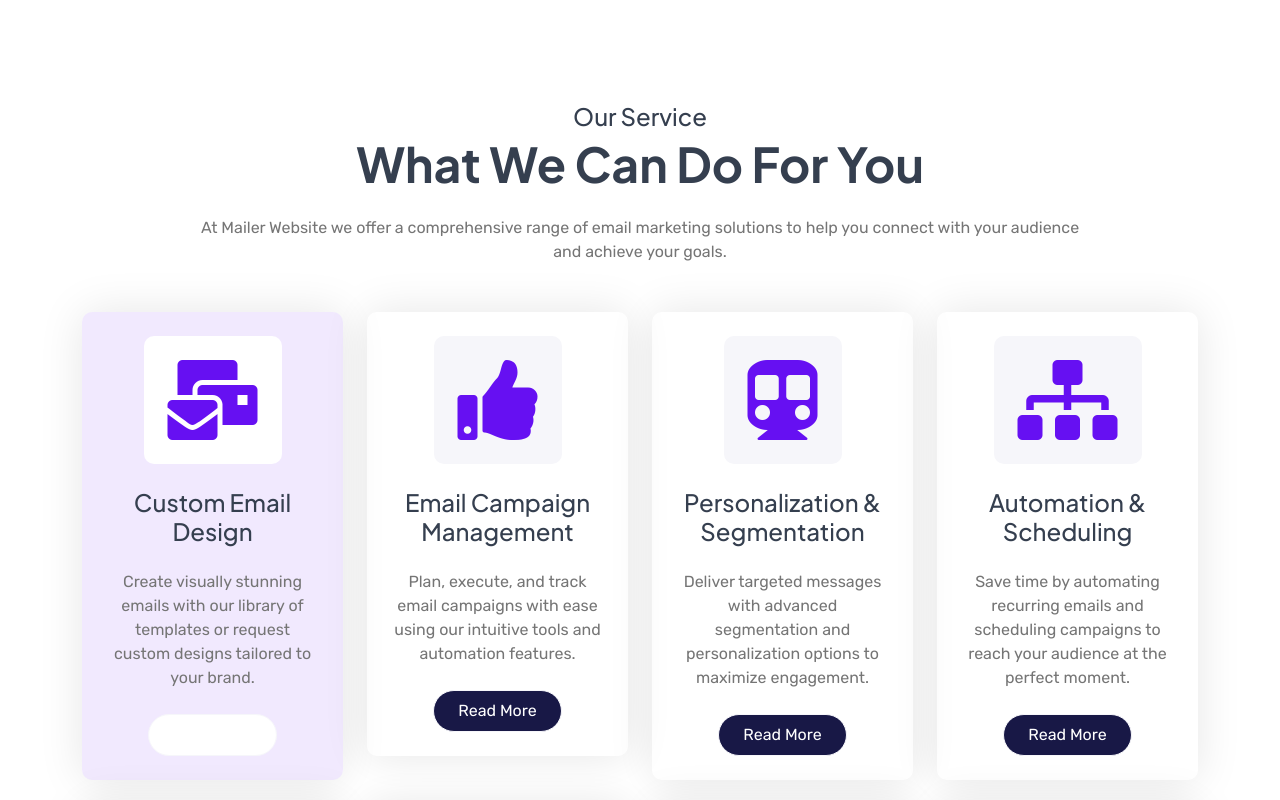
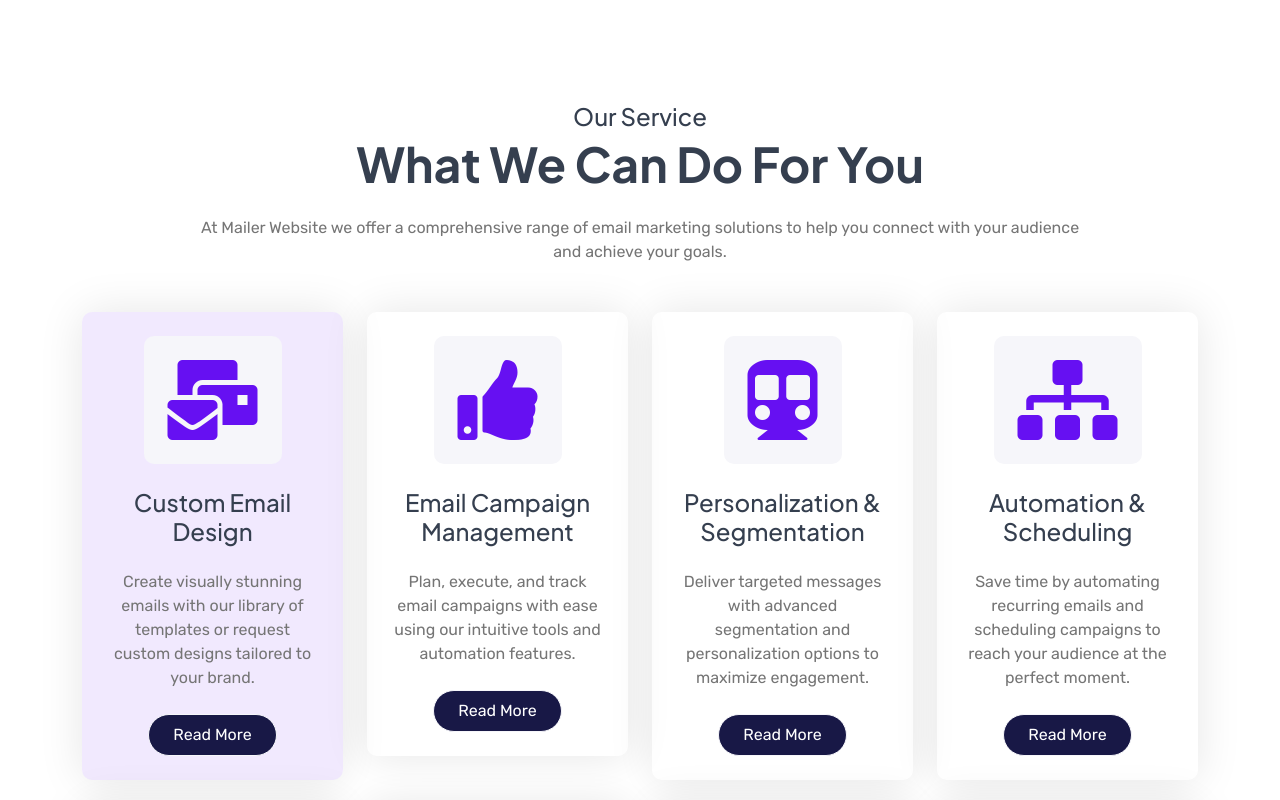
Before and after one commit to codewid-suyash/mail-site, a plain HTML site: page Mailler-main/index.html in a window 1280 px wide. In both pictures the pointer is over the element 212 px from the left and 1814 px from the top of the page. Shown: the part 1414-2214 px from the top of the page. Drawn offline with nearby package versions, Linux system fonts and the light colour scheme.

Commit message:
button changes done

```diff
--- a/Mailler-main/css/style.css
+++ b/Mailler-main/css/style.css
@@ -666,7 +666,9 @@
 
 .service .service-item:hover .service-icon,
 .service .service-item:hover a {
-    background: var(--bs-white) !important;
+    /* background: var(--bs-white) !important; */
+    color: white;
+    background-color: rgb(24, 24, 70);
 }
 
 .service .service-item:hover a:hover {
@@ -674,9 +676,9 @@
     /* color: var(--bs-white); */
     color: rgb(35, 35, 69);
 }
-/* .service .btn.btn-light:hover{
+.service .btn.btn-light:hover{
     background-color: black;
-} */
+}
 
 /*** Service End ***/
 
@@ -985,7 +987,7 @@
 
 .footer .footer-item a:hover {
     letter-spacing: 2px;
-    color: var(--bs-primary);
+    /* color: var(--bs-primary); */
     color:rgb(71, 71, 118);
 }
 
```
